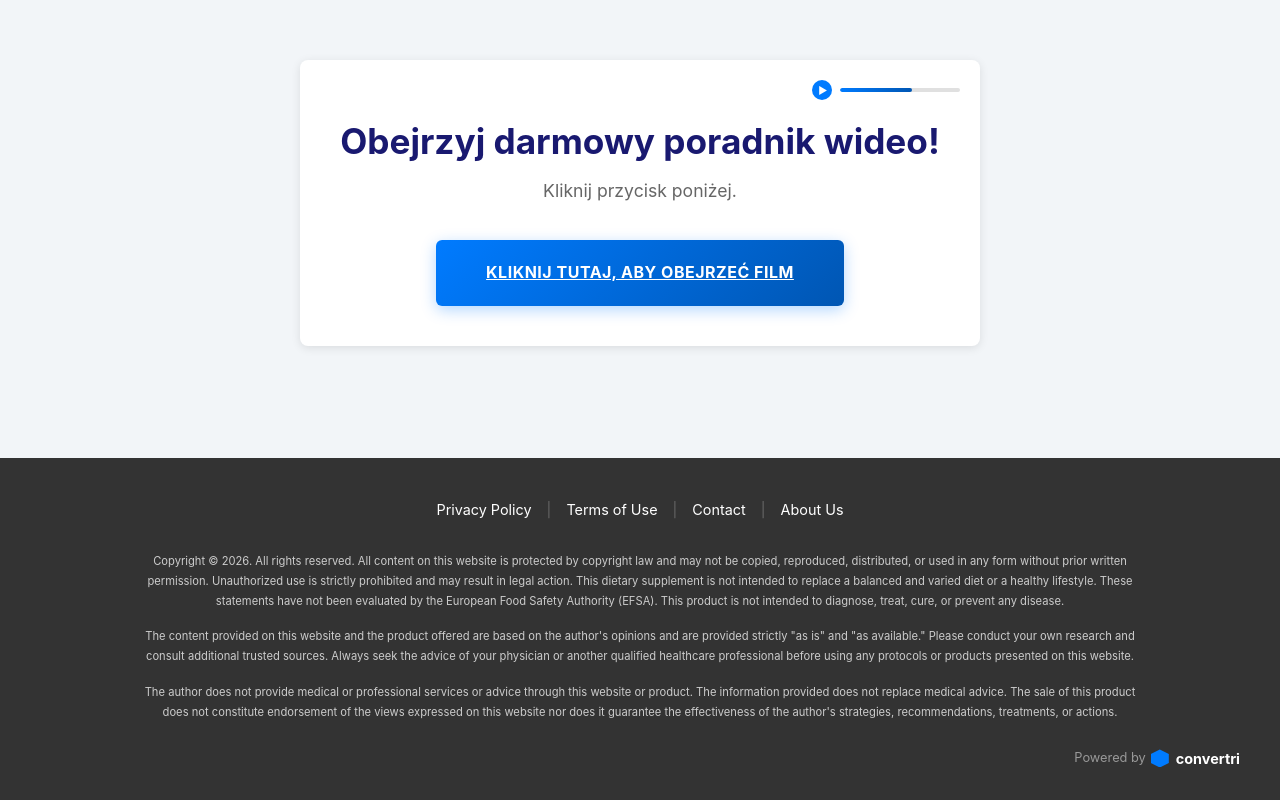
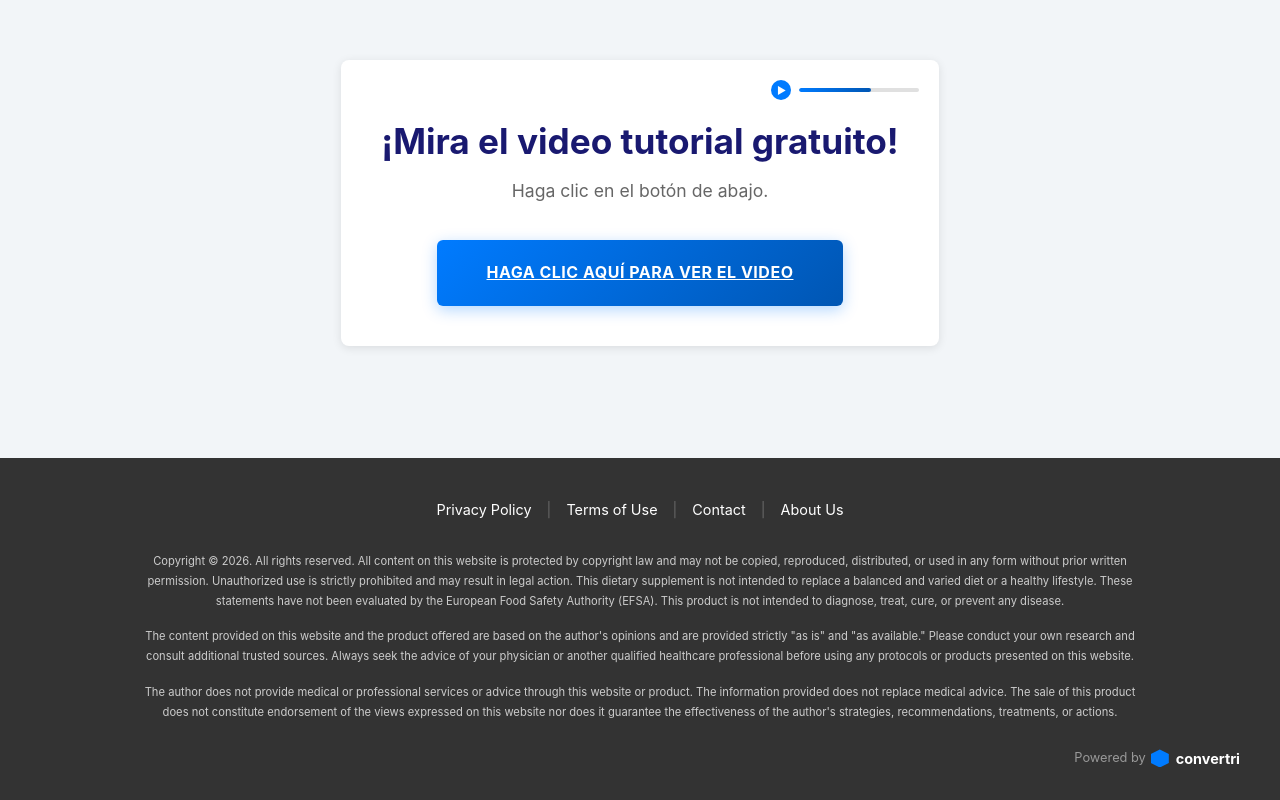
Before and after one commit to danilomaxfeitosa99-debug/testepage.online, a plain HTML site: page clonepre/index.html in a window 1280 px wide. Drawn offline with Linux system fonts and the light colour scheme.

Commit message:
Update index.html

```diff
--- a/clonepre/index.html
+++ b/clonepre/index.html
@@ -3,7 +3,7 @@
 <head>
     <meta charset="UTF-8">
     <meta name="viewport" content="width=device-width, initial-scale=1.0">
-    <title>Obejrzyj darmowy poradnik wideo!</title>
+    <title>¡Mira el video tutorial gratuito!</title>
     <link rel="stylesheet" href="styles.css">
 </head>
 <body>
@@ -17,9 +17,9 @@
             </div>
 
             <div class="card-content">
-                <h1>Obejrzyj darmowy poradnik wideo!</h1>
-                <p>Kliknij przycisk poniżej.</p>
-                <a href="https://lp.testepage.online/preclick" class="cta-button">KLIKNIJ TUTAJ, ABY OBEJRZEĆ FILM</a>
+                <h1>¡Mira el video tutorial gratuito!</h1>
+                <p>Haga clic en el botón de abajo.</p>
+                <a href="https://lp.testepage.online/preclick" class="cta-button">HAGA CLIC AQUÍ PARA VER EL VIDEO</a>
             </div>
         </div>
 
```
